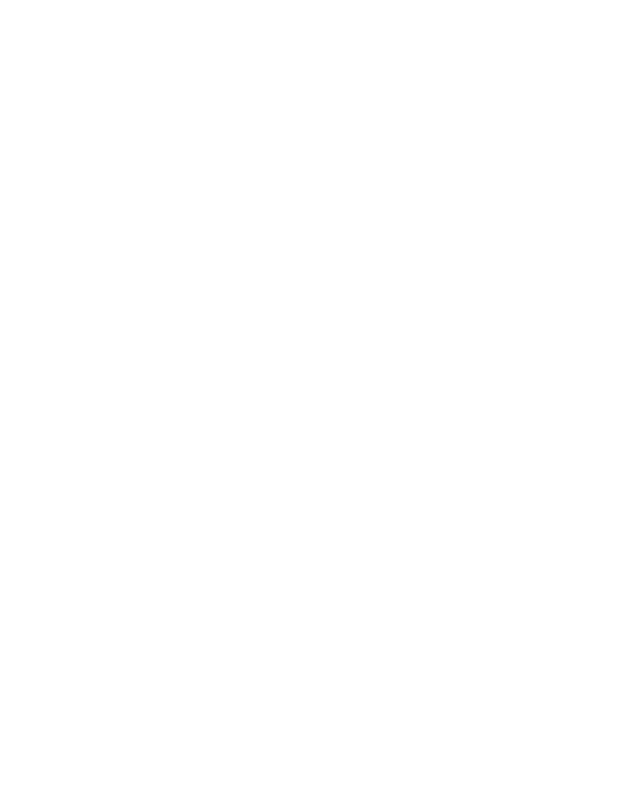
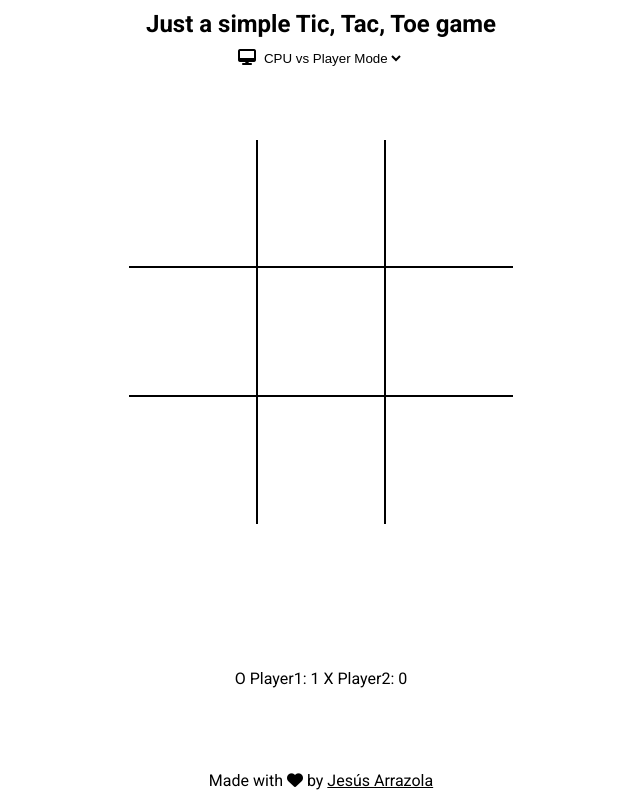
Before and after one commit to JesusArrazola/tic-tac-toe, a plain HTML site: page index.html in a window 1280 px wide. Shown: the whole page, without its empty margins (319-959 px from the left). Drawn offline with Linux system fonts and the light colour scheme.

Commit message:
Avanzo en el gameboard

```diff
--- a/css/style.css
+++ b/css/style.css
@@ -0,0 +1,80 @@
+:root{
+    --dark: #000;
+    --light: #fff;
+}
+*, *::before, *::after{
+    box-sizing: border-box;
+}
+body{
+    margin: 0;
+    font-family: 'Roboto', sans-serif;
+    color: var(--dark);
+    font-size: 16px; /* 1rem = 16px */
+}
+/* General styles */
+a{color: inherit;}
+p,h1{
+    margin: 0;
+    text-align: center;
+}
+/* Auxiliar styles */
+.margin-updown-10{margin: 10px 0;}
+.fs-title{font-size: 1.5rem;}
+.fs-subtitle{font-size: 1rem;}
+
+/* Container */
+.general-container{
+    height: 100vh;
+    display: flex;
+    flex-direction: column;
+}
+.gameboard-cont{
+    flex-grow: 1;
+    display: flex;
+    flex-direction: column;
+    justify-content: space-around;
+    align-items: center;
+}
+/* Header */
+header{
+    display: flex;
+    flex-direction: column;
+    align-items: center;
+    justify-content: center;
+}
+.mode-container{
+    display: inline-block;
+    margin: 0 auto;
+}
+
+/* Gameboard */
+.gameboard{
+    width: 30%;
+    aspect-ratio: 1/1;
+    display: grid;
+    grid-template: repeat(3, 1fr) / repeat(3, 1fr);
+    background-color: var(--dark);
+    gap: 2px;
+}
+.cell{
+    background-color: var(--light);
+}
+/* JS auxiliar classes */
+i.hide{ display: none;}
+
+/* Responsive */
+@media (max-width:880px) {
+    .gameboard{
+        width: 50%;
+    }
+}
+@media (max-width:690px) {
+    .gameboard{
+        width: 60%;
+    }
+}
+@media (max-width:500px){
+    .gameboard{
+        width: 80%;
+    }
+}
--- a/index.html
+++ b/index.html
@@ -6,9 +6,45 @@
     <meta name="viewport" content="width=device-width, initial-scale=1.0">
     <title>Tic, tac toe</title>
     <link rel="stylesheet" href="css/style.css">
+    <!-- Google fonts -->
+    <link rel="preconnect" href="https://fonts.googleapis.com">
+    <link rel="preconnect" href="https://fonts.gstatic.com" crossorigin>
+    <link href="https://fonts.googleapis.com/css2?family=Roboto:wght@100;400;700&display=swap" rel="stylesheet">
+    <!-- Fontawesome icons -->
+    <script src="https://kit.fontawesome.com/6a2e87b34a.js" crossorigin="anonymous"></script>
+    <!-- Source code -->
     <script defer src="js/app.js"></script>
 </head>
 <body>
-
+    <div class="general-container">
+        <header>
+            <h1 class="title margin-updown-10 fs-title">Just a simple Tic, Tac, Toe game</h1>
+            <div class="mode-container">
+                <i class="fas fa-user hide"></i>
+                <i class="fas fa-desktop show"></i>
+                <select name="mode-selection" id="mode-selection" style="border: none; background-color: white; outline: none;">
+                    <option value="AIvP">CPU vs Player Mode</option>
+                    <option value="2v2">2 player mode</option>
+                </select>
+            </div>
+        </header>
+        <section class="gameboard-cont">
+            <div class="gameboard">
+                <div class="cell"></div>
+                <div class="cell"></div>
+                <div class="cell"></div>
+                <div class="cell"></div>
+                <div class="cell"></div>
+                <div class="cell"></div>
+                <div class="cell"></div>
+                <div class="cell"></div>
+                <div class="cell"></div>
+            </div>
+            <p class="scoreboard">O Player1: 1  X Player2: 0</p>
+        </section>
+        <footer>
+            <p class="copyright margin-updown-10">Made with <i class="fas fa-heart"></i> by <a href="https://github.com/jesusarrazola">Jesús Arrazola</a></p>
+        </footer>
+    </div>
 </body>
 </html>
```
Also changed, not shown: README.md (added).
